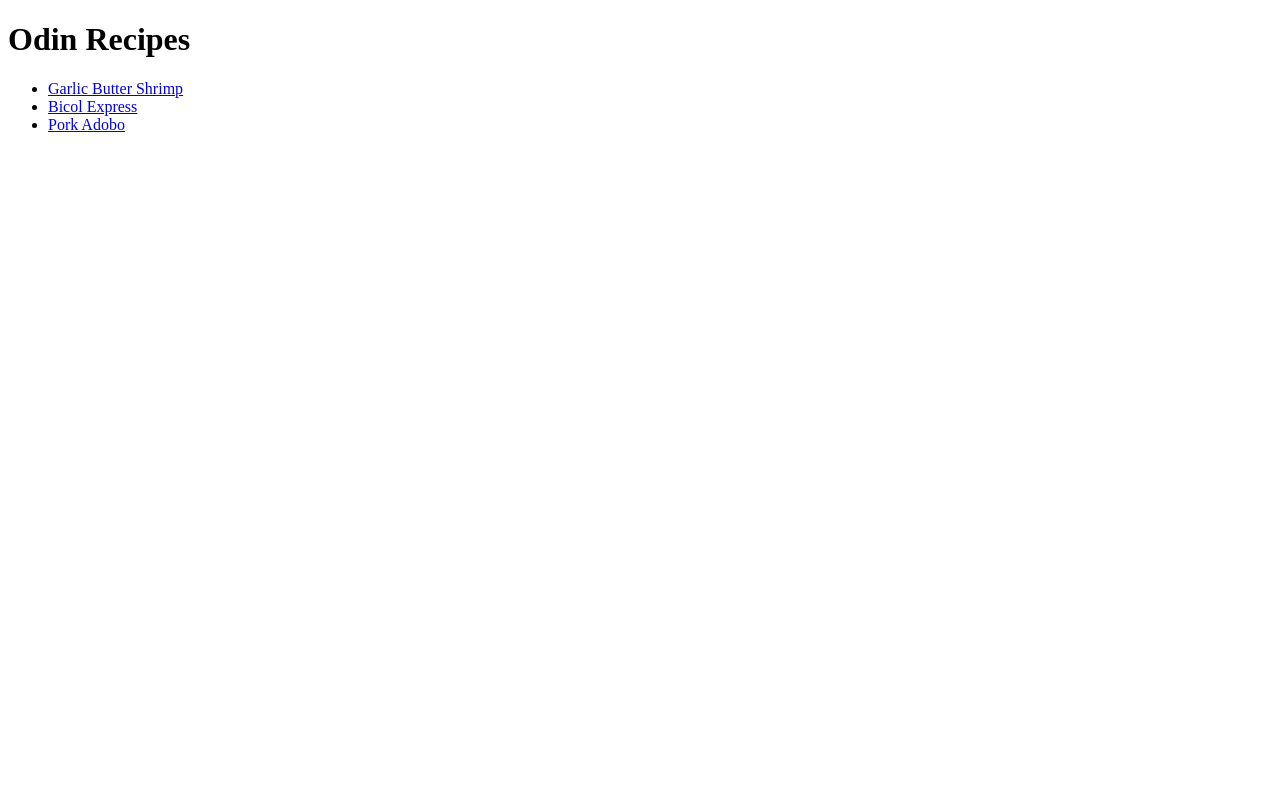
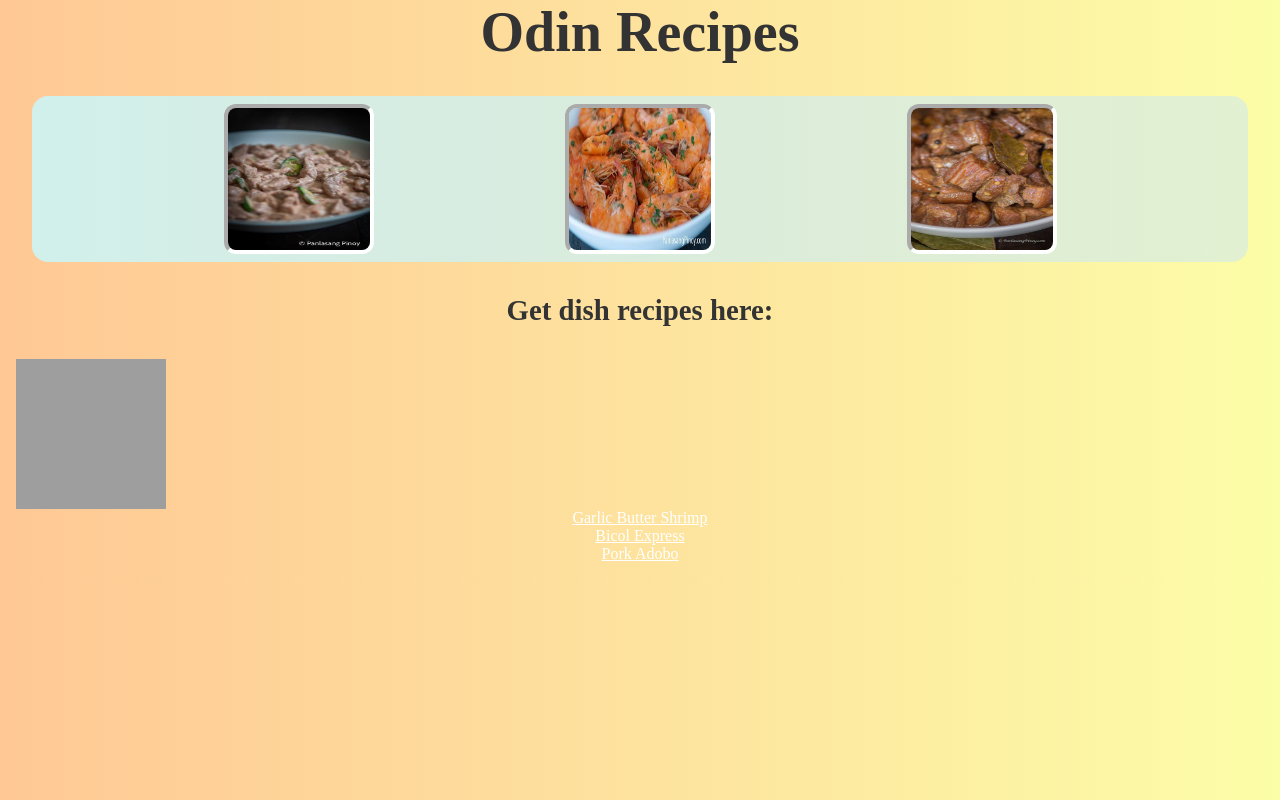
Before and after one commit to aarontalua2/odin-recipes, a plain HTML site: page index.html in a window 1280 px wide. Drawn offline with Linux system fonts and the light colour scheme; grey boxes are pictures that could not be loaded.

Commit message:
edited main page and added scss

```diff
--- /dev/null
+++ b/css/styles.scss
@@ -0,0 +1,59 @@
+*, *::before, *::after {
+    box-sizing: border-box;
+    margin: 0;
+    list-style: none;
+}
+
+img {
+    height: 150px;
+    width: 150px;
+}
+
+body {
+    background-image: linear-gradient(90deg, rgb(255, 200, 149), rgb(252, 253, 167));
+    text-align: center;
+}
+
+
+.title {
+    font-size: 3.5rem;
+    color: #333
+}
+
+
+.show-off {
+    display: flex;
+    gap: 0.5rem;
+    justify-content: space-evenly;
+    flex-wrap: wrap;
+    margin: 2rem;
+    background-image: linear-gradient(90deg, rgba(199, 249, 255, 0.815), rgba(197, 229, 255, 0.479));
+    padding: 0.5rem;
+    border-radius: 16px;
+
+    & img {
+        border-radius: 8%;
+        border: 4px solid rgb(255, 255, 255);
+        border-style: inset;
+    }
+}
+
+.recipes-intro {
+    margin: 1rem;
+    color: #333;
+    font-size: 1.8rem;
+}
+
+.recipes {
+    display: flex;
+    flex-direction: column;
+    justify-content: space-between;
+    padding: 1rem;
+
+}
+
+.recipe {
+    & a {
+        color: white;
+    }
+}
--- a/index.html
+++ b/index.html
@@ -1,16 +1,34 @@
 <!DOCTYPE html>
 <html lang="en">
+
 <head>
     <meta charset="UTF-8">
     <title>Odin Recipes</title>
+    <link rel="stylesheet" href="css/styles.css">
 </head>
+
 <body>
-    <h1>Odin Recipes</h1>
-    <ul>
-        <li><a href="recipes/garlic-butter-shrimp.html">Garlic Butter Shrimp</a></li>
-        <li><a href="recipes/bicol-express.html">Bicol Express</a></li>
-        <li><a href="recipes/adobo.html">Pork Adobo</a></li>
+    <h1 class="title">Odin Recipes</h1>
+
+    <div class="show-off">
+        <img src="/images/bicol-express-1.jpg" alt="">
+        <img src="/images/garlic-butter-shrimp-1.jpg" alt="">
+        <img src="/images/adobo-1.jpg" alt="">
+    </div>
+
+    <h3 class="recipes-intro">Get dish recipes here:</h3>
+    <ul class="recipes">
+
+        <img src="/images/glass-background.jpg" alt="">
+
+        <li class="recipe"><a href="recipes/garlic-butter-shrimp.html">Garlic Butter Shrimp</a></li>
+
+        <li class="recipe"><a href="recipes/bicol-express.html">Bicol Express</a></li>
+
+        <li class="recipe"><a href="recipes/adobo.html">Pork Adobo</a></li>
+
     </ul>
 
 </body>
+
 </html>
```
Also changed, not shown: css/styles.css (added), 2 other files.
